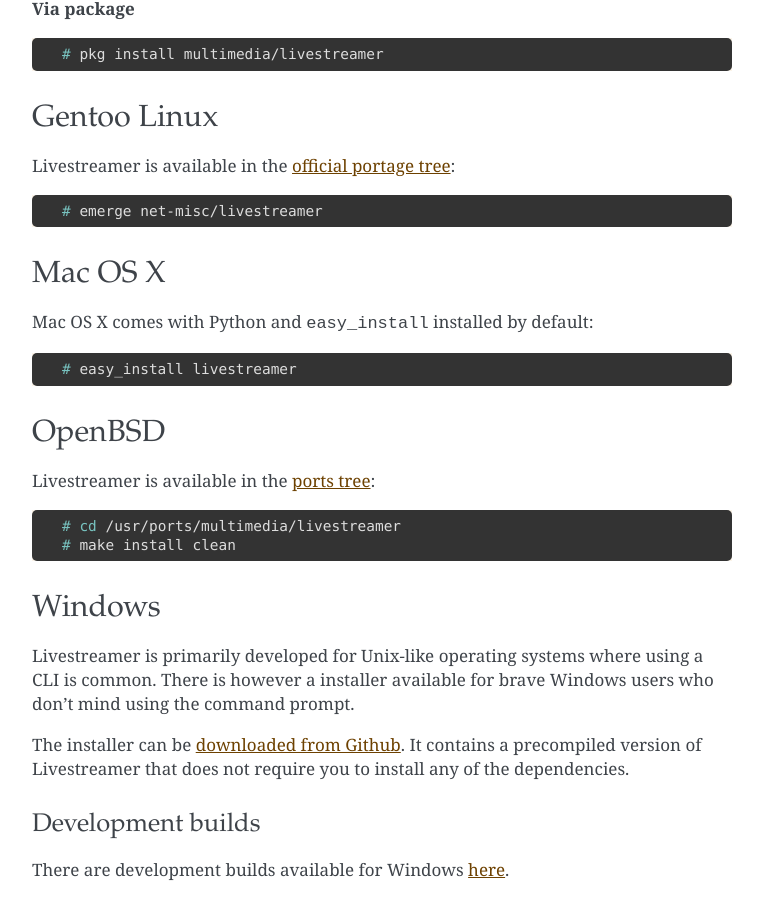
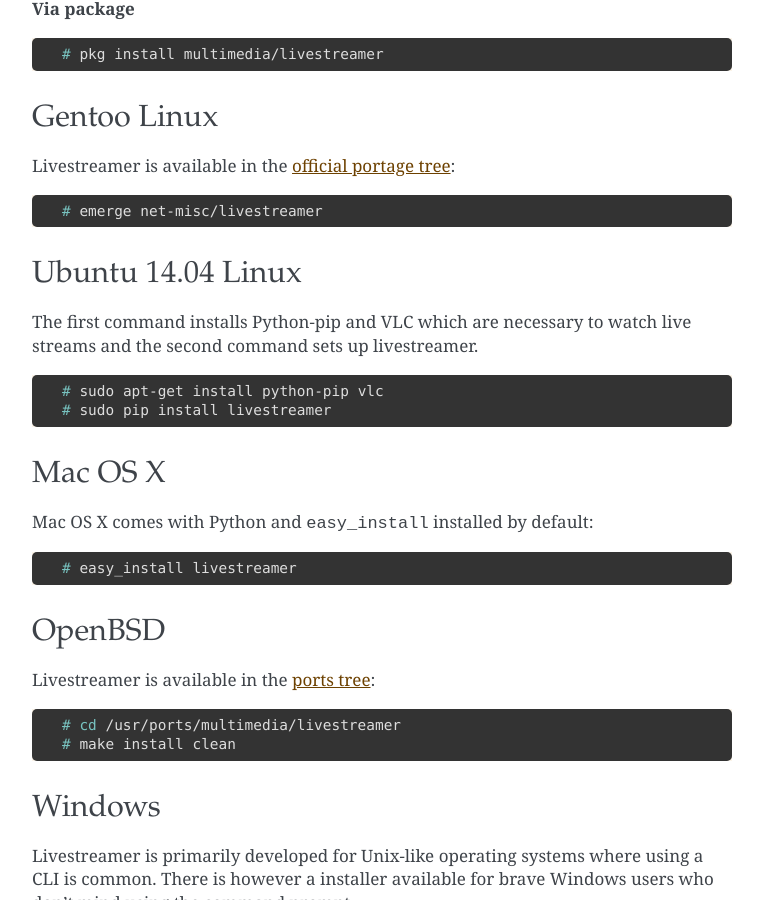
Before and after one commit to streamlink/streamlink, a Sphinx documentation site: the page built from docs/install.rst, in a window 1280 px wide and 900 px high, scrolled down 599 px. Shown: the whole window, without its empty margins (258-1021 px from the left). Built offline with Sphinx 7.4.7, drawn with Linux system fonts in a browser that asks for light colours.

Commit message:
Add Ubuntu 14.04
I added what i did to get it working on Ubuntu 14.04 LTS.

```diff
--- a/docs/install.rst
+++ b/docs/install.rst
@@ -39,6 +39,14 @@ Livestreamer is available in the `official portage tree <https://packages.gentoo
 
     # emerge net-misc/livestreamer
 
+Ubuntu 14.04 Linux
+------------
+The first command installs Python-pip and VLC which are necessary to watch live streams and the second command sets up livestreamer.
+
+.. code-block:: console
+
+    # sudo apt-get install python-pip vlc
+    # sudo pip install livestreamer
 Mac OS X
 --------
 
```
